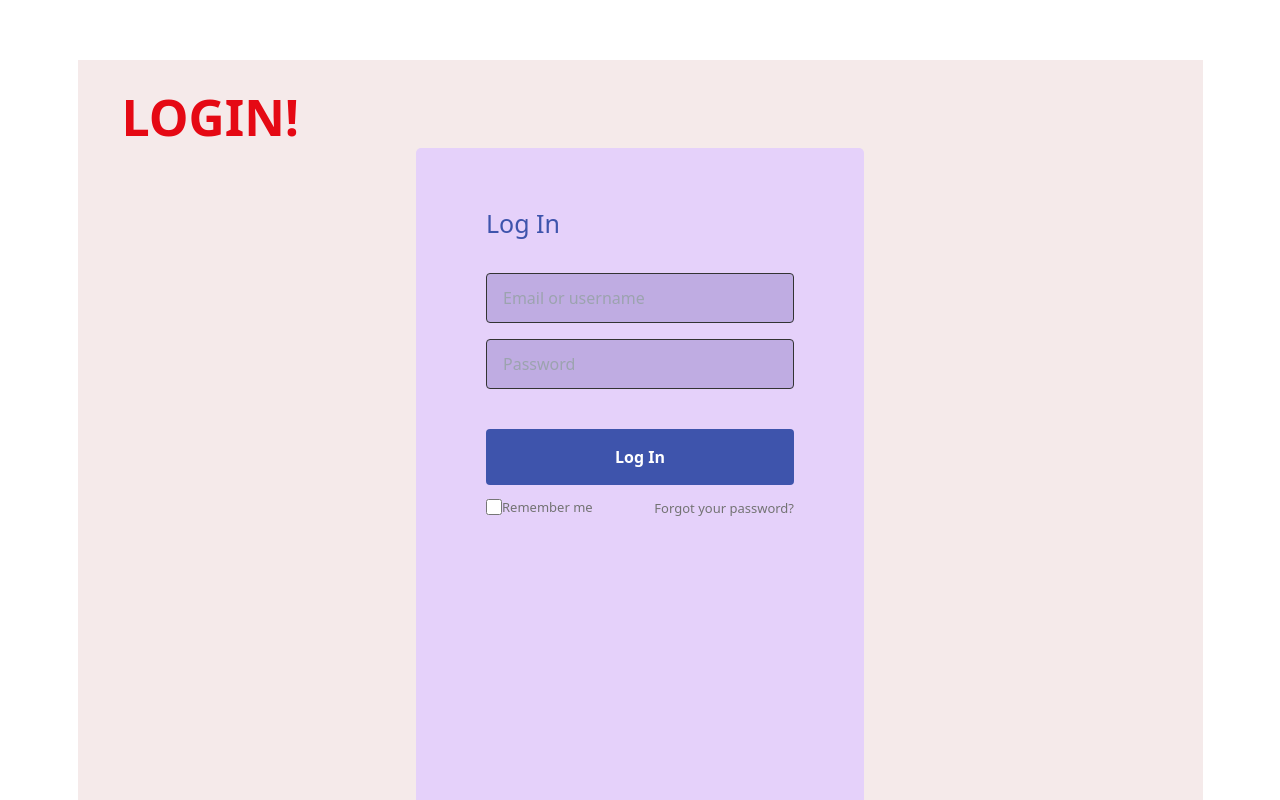
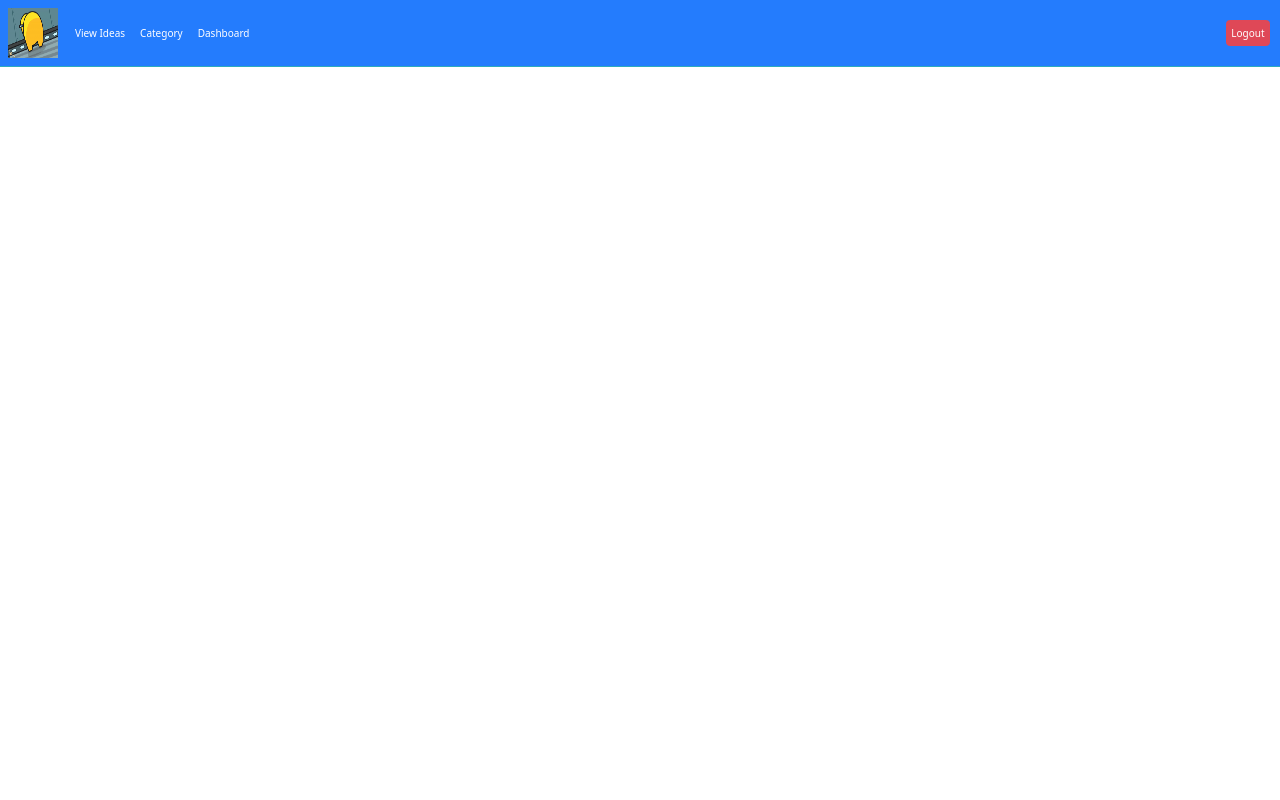
Before and after one commit to NgoThanhCong/feweb, a React (Create React App) app: page / in a window 1280 px wide. Shown: the top 800 px of the page. Built offline with nearby package versions, Linux system fonts and the light colour scheme.

Commit message:
Nav Route update

```diff
--- a/src/App.js
+++ b/src/App.js
@@ -5,11 +5,15 @@ import Login from './page/admin/Login'
 import './css/style.css'
 import './css/style2.css'
 import 'bootstrap/dist/css/bootstrap.min.css';
+import Ideas from './page/qam/ViewIdeas';
+import Cat from './page/qam/CategoryEditor';
 
 function App() {
   return (
     <Routes>
-        <Route path='/' element={<Login />} />
+        <Route path='/Login' element={<Login />} />
+        <Route path='/' element={<Ideas />} />
+        <Route path='/CatEditor' element={<Cat />} />
     </Routes>
   )
 }
--- a/src/page/qam/CategoryEditor.js
+++ b/src/page/qam/CategoryEditor.js
@@ -1,6 +1,7 @@
 import React from "react";
 import { Navbar, NavDropdown, Nav } from "react-bootstrap";
 import logo from "../images/c57.gif"
+import { Link } from "react-router-dom";
 
 function Cat() {
     const handleSubmit = event => {
@@ -25,7 +26,7 @@ function Cat() {
                     <span className="navbar-toggler-icon" />
                 </button>
                 <Nav className="me-auto">
-                    <Nav.Link href="#Ideals">View Ideals</Nav.Link>
+                    <Nav.Link as={Link} to={`/`}>View Ideas</Nav.Link>
                     <Nav.Link>Category</Nav.Link>
                     <Nav.Link href="#Dashboard">Dashboard</Nav.Link>
                 </Nav>
--- /dev/null
+++ b/src/page/qam/ViewIdeas.js
@@ -0,0 +1,40 @@
+import React from "react";
+import { Navbar, Nav } from "react-bootstrap";
+import logo from "../images/c57.gif"
+import { Link } from "react-router-dom";
+
+function Ideas() {
+    const handleSubmit = event => {
+        event.preventDefault(); // Prevent page refresh
+    };
+    return (
+        <>
+        <Navbar collapseOnSelect expand="lg" bg="primary" variant="dark">
+            <div className="container-fluid">
+                <Navbar.Brand>
+                    <img src={logo} alt="" style={{height:50, width:50}} />
+                </Navbar.Brand>
+                <button
+                    className="navbar-toggler"
+                    type="button"
+                    data-bs-toggle="collapse"
+                    data-bs-target="#navbarSupportedContent"
+                    aria-controls="navbarSupportedContent"
+                    aria-expanded="false"
+                    aria-label="Toggle navigation"
+                >
+                    <span className="navbar-toggler-icon" />
+                </button>
+                <Nav className="me-auto">
+                    <Nav.Link>View Ideas</Nav.Link>
+                    <Nav.Link as={Link} to={`/CatEditor`}>Category</Nav.Link>
+                    <Nav.Link href="#Dashboard">Dashboard</Nav.Link>
+                </Nav>
+                <Nav.Link href={`Login`} className="btn btn-danger">Logout</Nav.Link>
+            </div>
+        </Navbar>
+        </>
+    )
+}
+
+export default Ideas;
```
